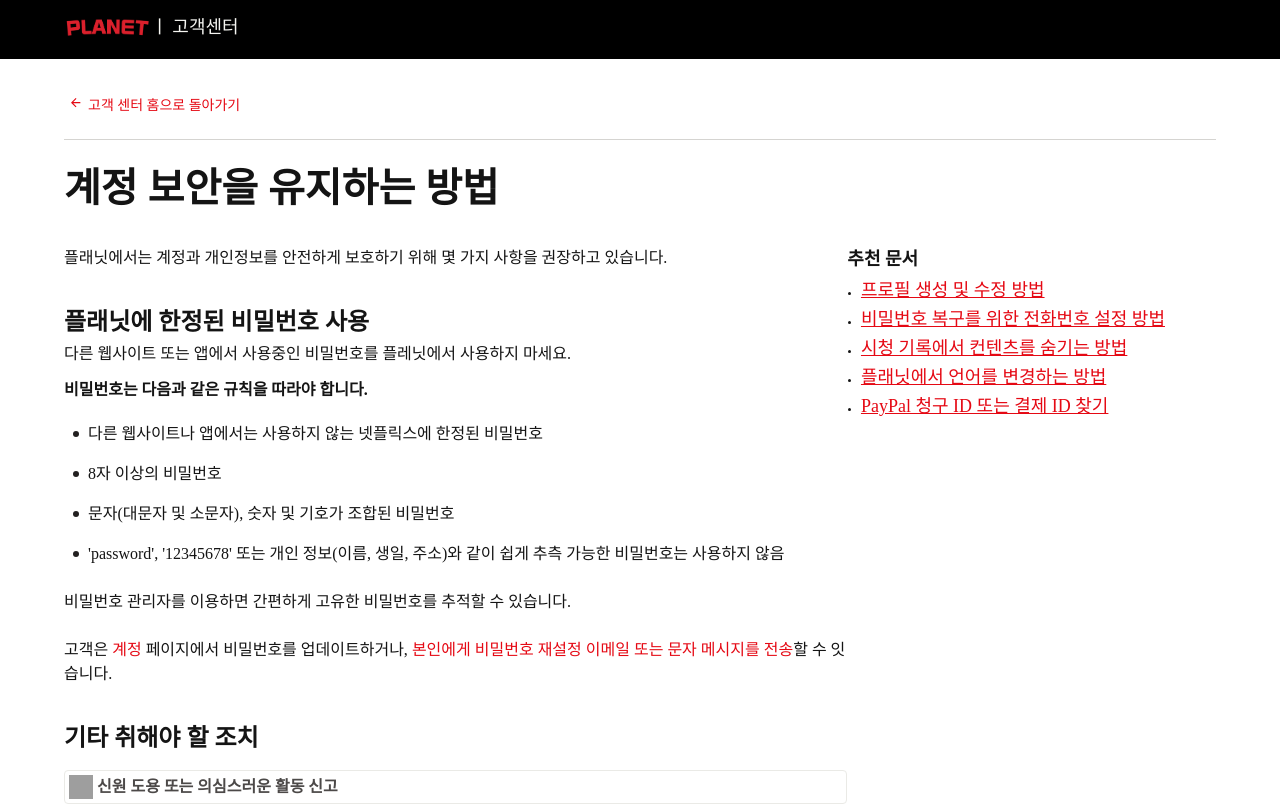
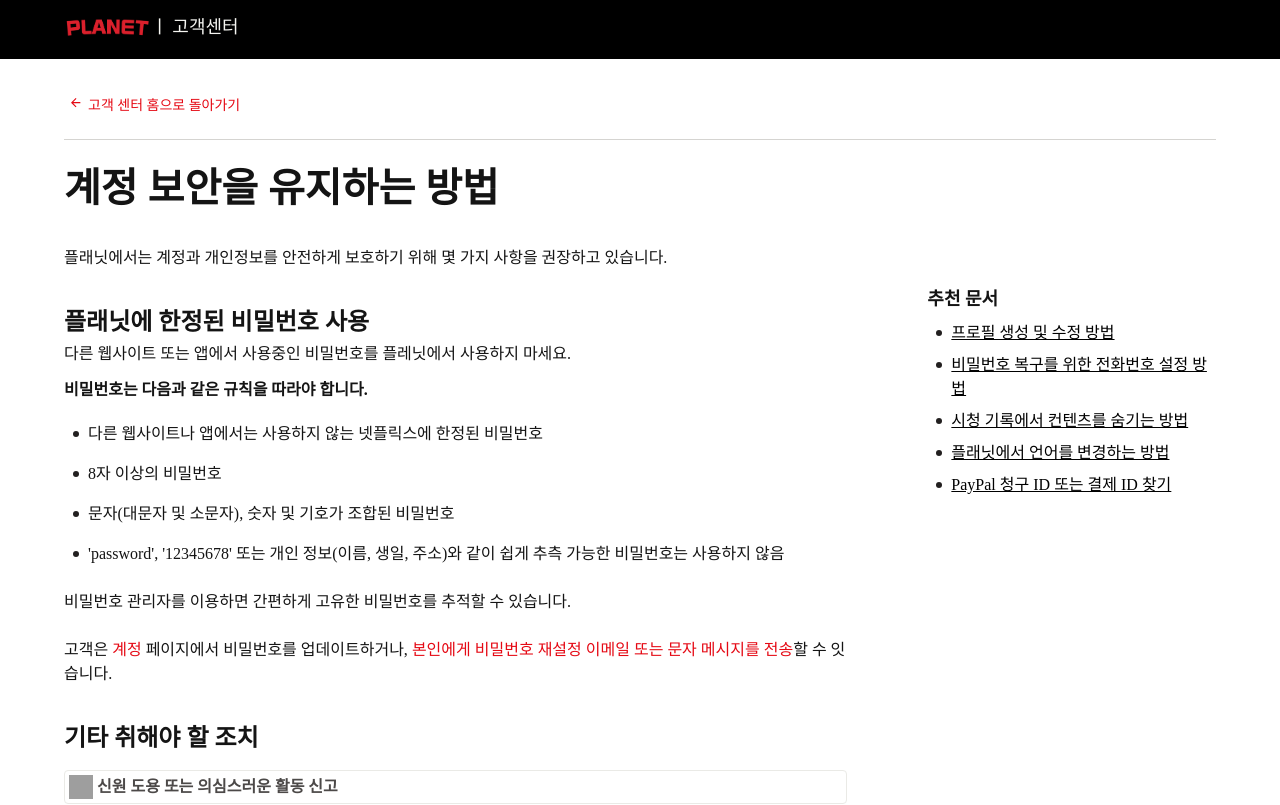
Before and after one commit to Final-Netflix/NetFlix-Planet, a React (Create React App) app in the folder Netflix/src/main/frontend/: page /service/detail/accountSecurity in a window 1280 px wide. Shown: the top 805 px of the page. Built offline with nearby package versions, Linux system fonts and the light colour scheme; no server answers; grey boxes are pictures that could not be loaded.

Commit message:
0811_k2#고객센터ui,스크립 수정

```diff
--- a/Netflix/src/main/frontend/src/components/service_center/ServiceCenterDetail.js
+++ b/Netflix/src/main/frontend/src/components/service_center/ServiceCenterDetail.js
@@ -48,9 +48,11 @@ const ServiceCenterDetail = () => {
                             <li>
                                 <a className="text-[#e50914] flex">
                                 <Link to='/service' >
+
                                     <svg className='-mb-2' fill='#e50914' width="24px" height="24px" viewBox="0 0 24 24" version="1.1" xmlns="http://www.w3.org/2000/svg">
                                         <polygon points="16.3515625 11.1015625 16.3515625 12.25 9.2421875 12.25 12.4960938 15.53125 11.6757812 16.3515625 7 11.6757812 11.6757812 7 12.4960938 7.8203125 9.2421875 11.1015625"></polygon>
                                     </svg>
+
                                 </Link>
                                     고객 센터 홈으로 돌아가기
                                 </a>
--- a/Netflix/src/main/frontend/src/components/service_center/serviceCenterComponents/Recommendations.js
+++ b/Netflix/src/main/frontend/src/components/service_center/serviceCenterComponents/Recommendations.js
@@ -27,11 +27,11 @@ const Recommendations = (props) => {
             {
                 data.map((item, i) => {  //props의 data의 (map)반복문을 돌릴꺼야!
                     return (
-                        <div key={i} className="k2-recommendations  hover:text-[#e50914] relative flex mb-[16px]">
+                        <div key={i} className="k2-recommendations mb-[16px]">
                             <div className="k2-help-card p-0 rounded border-2 w-[250px] shadow-md  h-[56px] mr-4 bg-[#fff] justify-center">
-                                <a href={item.href} className="k2-noreferrer no-underline cursor-pointer items-center p-[16px] flex flex-row justify-center ">
+                                <a href={item.href} className="k2-noreferrer">
                                     <img className="k2-icon mr-[16px]" alt={item.alt} src={item.imageUrl}></img>
-                                    <h3 className="k2-title hover:text-[#e50914] font-bold flex flex-row  text-[#221f1f]">{item.title}</h3>
+                                    <h3 className="k2-title">{item.title}</h3>
                                 </a>
                             </div>
                         </div>
--- a/Netflix/src/main/frontend/src/components/service_center/serviceCenterHeader/AccountSecurity.js
+++ b/Netflix/src/main/frontend/src/components/service_center/serviceCenterHeader/AccountSecurity.js
@@ -391,32 +391,32 @@ const AccountSecurity = () => {
                 </div>
             </div>
                 <div className="k1-right-pane">
-                    <div className="K1-wrapper">
-                        <div className="K1-page-block">
+                    <div className="k1-wrapper">
+                        <div className="k1-page-block">
                             <h3>추천 문서</h3>
-                            <ul className="K1-related-articles mb-4">
-                                <li className="K1-related-article list-disc ml-5">
-                                    <a className="text-[18px] underline">프로필 생성 및 수정 방법</a>
+                            <ul className="k1-related-articles">
+                                <li className="k1-related-article">
+                                    <a>프로필 생성 및 수정 방법</a>
                                 </li>
                             </ul>
-                            <ul className="K1-related-articles mb-4">
-                                <li className="K1-related-article list-disc ml-5">
-                                    <a className="text-[18px] underline">비밀번호 복구를 위한 전화번호 설정 방법</a>
+                            <ul className="k1-related-articles">
+                                <li className="k1-related-article">
+                                    <a>비밀번호 복구를 위한 전화번호 설정 방법</a>
                                 </li>
                             </ul>
-                            <ul className="K1-related-articles mb-4">
-                                <li className="K1-related-article list-disc ml-5">
-                                    <a className="text-[18px] underline">시청 기록에서 컨텐츠를 숨기는 방법</a>
+                            <ul className="k1-related-articles">
+                                <li className="k1-related-article">
+                                    <a>시청 기록에서 컨텐츠를 숨기는 방법</a>
                                 </li>
                             </ul>
-                            <ul className="K1-related-articles mb-4">
-                                <li className="K1-related-article list-disc ml-5">
-                                    <a className="text-[18px] underline">플래닛에서 언어를 변경하는 방법</a>
+                            <ul className="k1-related-articles">
+                                <li className="k1-related-article">
+                                    <a>플래닛에서 언어를 변경하는 방법</a>
                                 </li>
                             </ul>
-                            <ul className="K1-related-articles mb-4">
-                                <li className="K1-related-article list-disc ml-5">
-                                    <a className="text-[18px] underline">PayPal 청구 ID 또는 결제 ID 찾기</a>
+                            <ul className="k1-related-articles">
+                                <li className="k1-related-article">
+                                    <a>PayPal 청구 ID 또는 결제 ID 찾기</a>
                                 </li>
                             </ul>
                         </div>
--- a/Netflix/src/main/frontend/src/css/serviceCenter/serviceCenter.css
+++ b/Netflix/src/main/frontend/src/css/serviceCenter/serviceCenter.css
@@ -264,9 +264,9 @@
     width: 6px;
 }
 
-.k1-related-articles{
+/* .k1-related-articles{
     margin: 24px 0;
-}
+} */
 
  .k1-warning:before {
     background: url(https://help.nflxext.com/helpcenter/6546d9f6cb64ebb7df0045fadff9d3d5.svg) 50%;
@@ -497,18 +497,6 @@
     font-weight: bold;
 }
 
-
-a {
-    color: #e50914;
-    font-weight: 400;
-    text-decoration: none;
-}
-
-a:hover {
-    text-decoration: underline;
-}
-
-
 .page-block h3 {
     margin-top: 40px;
 }
@@ -517,8 +505,12 @@ a:hover {
     margin-top: 40px;
 }
 
-.k1-related-articles a:hover {
+.k1-related-article a:hover {
     color:#4c4948;
+}
+
+.k1-related-article a {
+    font-size: 16px;
 }
 
 .k1-aa:hover {
@@ -533,10 +525,27 @@ a:hover {
     display: inline-block;
 }
 
+.k1-top-articles  a:hover {
+    text-decoration: underline;
+}
+
 
 /* ---------------------------------------------------------------------------- */
 /* ---------------------------------------------------------------------------- */
 /* ---------------------------------------------------------------------------- */
+
+.k2-title {
+    font-weight: 700;
+    font-size: 16px;
+    margin: 0;
+    flex-grow: 1;
+    line-height: 24px;
+    color: #221f1f;
+    text-decoration: none;
+    align-self: center;
+}
+
+
 
 .k2-recommendation a {
     flex-direction: row;
@@ -544,6 +553,9 @@ a:hover {
     text-decoration: none!important;
     border-radius: 4px;
     box-sizing: border-box;
+    display: flex;
+    flex-grow: 1;
+    justify-content: center;
 }
 
 .k2-category .k2-category-wrapper a{
@@ -627,6 +639,7 @@ a:hover {
 
 .k2-title:hover {
     text-decoration: underline;
+    color: #e50914;
 }
 
 .k2-btn:hover{
@@ -646,7 +659,6 @@ a:hover {
 }
 
 a {
-
     font-weight: 400;
     text-decoration: none;
     cursor: pointer;
@@ -696,6 +708,14 @@ a {
     word-wrap: break-word;
 }
 
+
+.k1-page-block h3 {
+    margin-top: 40px;
+    font-size: 18px;
+    font-weight: 700;
+    line-height: 27px;
+    margin-bottom: 8px;
+}
 
 
 .k2-page-article .k2-has-related-articles .k2-related-articles a {
@@ -878,7 +898,7 @@ h1 {
     width: 24px;
 }
 
-header .k2-dropdown.open .k2-dropdown-toggle {
+.k2-dropdown.open .k2-dropdown-toggle {
     text-decoration: underline;
 }
 
@@ -1069,6 +1089,5 @@ ol {
     display: flex;
     flex-grow: 1;
     justify-content: start;
-    color: #e50914;
     font-weight: 400;
 }
```
